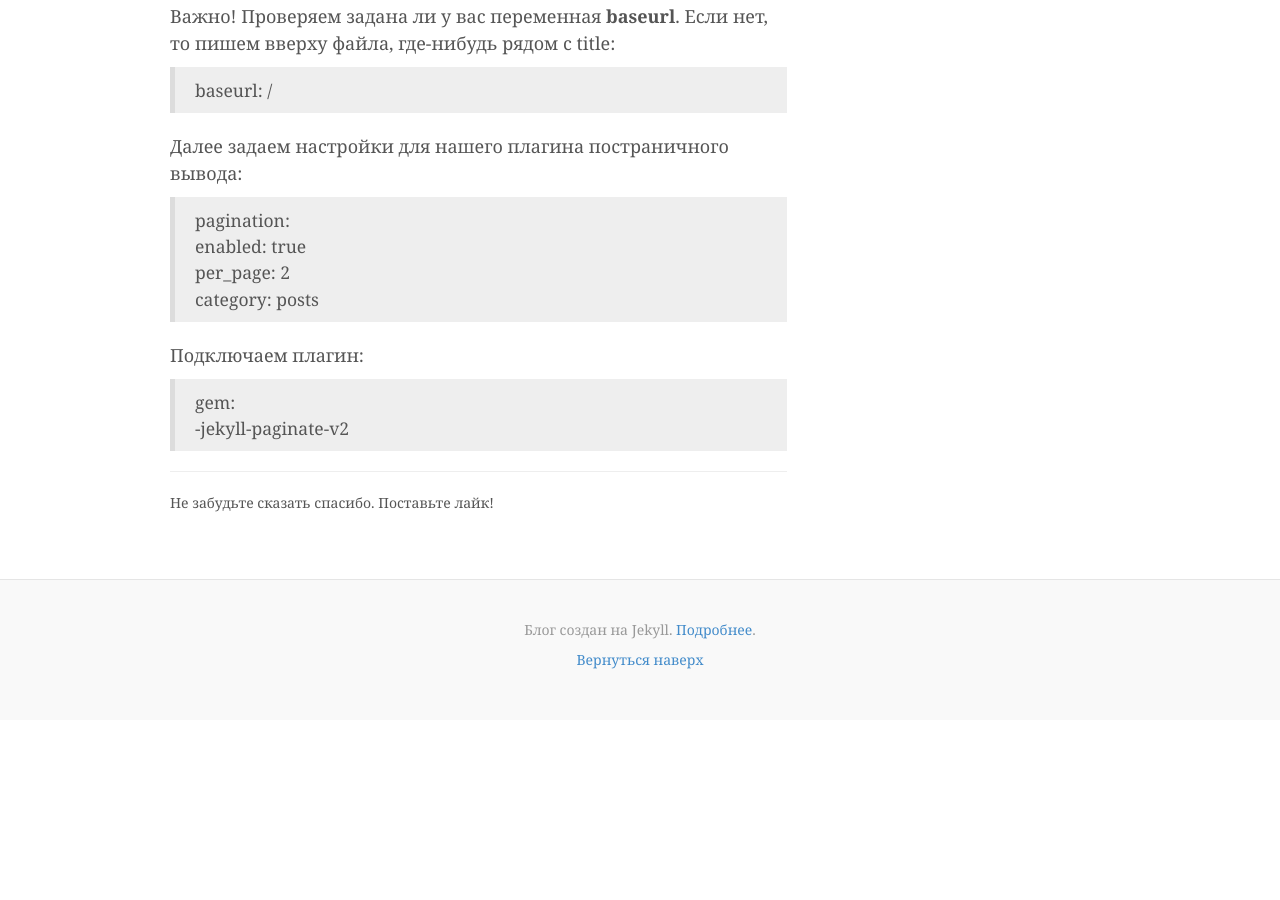
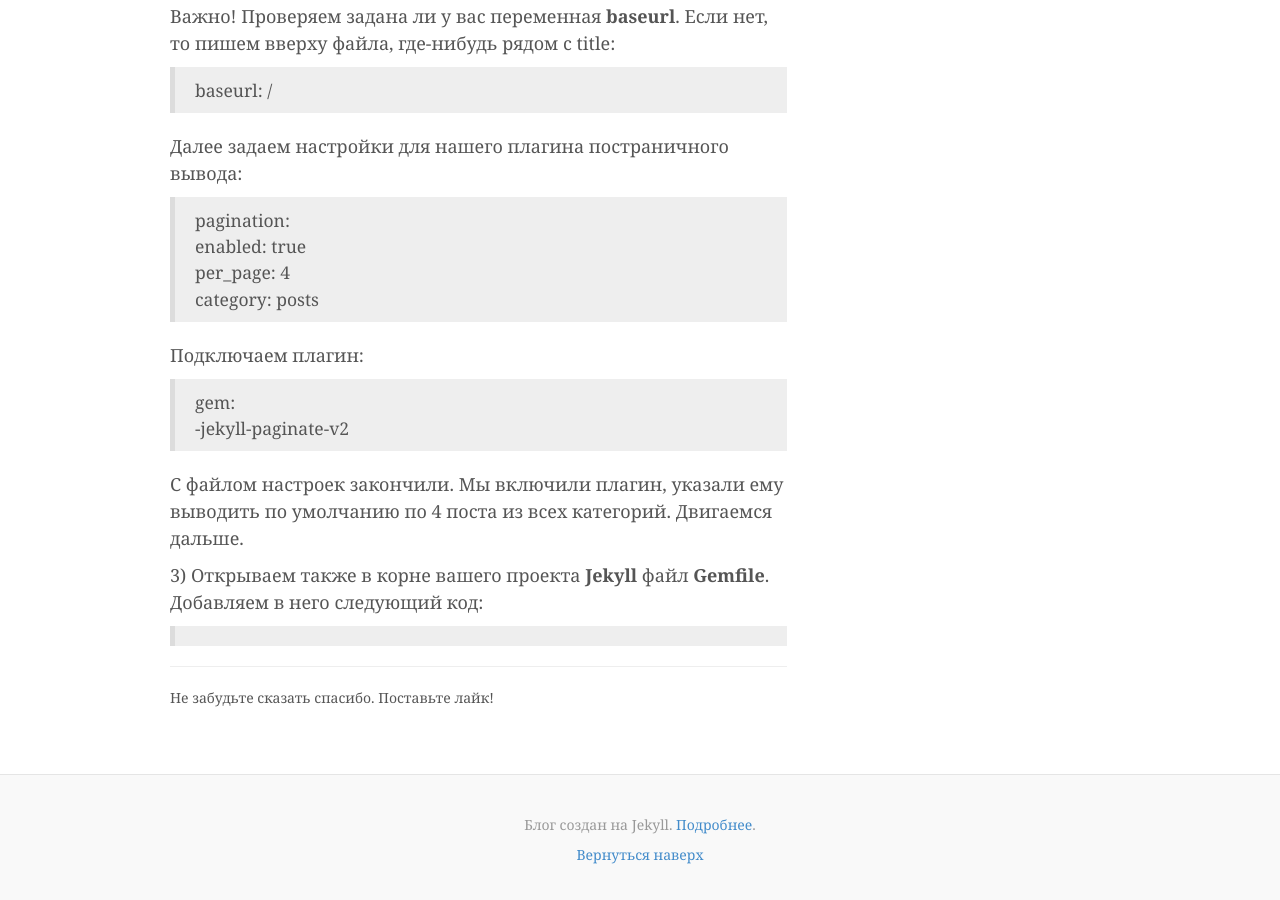
Before and after one commit to htmlblog/htmlblog.github.io, a Jekyll site: the page built from _posts/2017-04-15-paghinatsiia-jekyll-po-katieghoriiam.markdown, in a window 1280 px wide and 900 px high, scrolled down 893 px. Built offline with Jekyll 4.4.1, drawn with Linux system fonts in a browser that asks for light colours; comment, search, counter and statistics services are not loaded; before the commit the page ends 1613 px from its top, so only the background shows below that.

Commit message:
Updated Paghinatsiia Jekyll Po Katieghoriiam

```diff
--- a/_posts/2017-04-15-paghinatsiia-jekyll-po-katieghoriiam.markdown
+++ b/_posts/2017-04-15-paghinatsiia-jekyll-po-katieghoriiam.markdown
@@ -31,9 +31,14 @@ layout: post
 Далее задаем настройки для нашего плагина постраничного вывода:
 >pagination:<br>
 >    enabled: true<br>
->    per_page: 2<br>
+>    per_page: 4<br>
 >    category: posts
 
 Подключаем плагин:
 >gem:<br>
 >    -jekyll-paginate-v2
+
+С файлом настроек закончили. Мы включили плагин, указали ему выводить по умолчанию по 4 поста из всех категорий. Двигаемся дальше.
+
+3) Открываем также в корне вашего проекта **Jekyll** файл **Gemfile**. Добавляем в него следующий код:
+>
```
